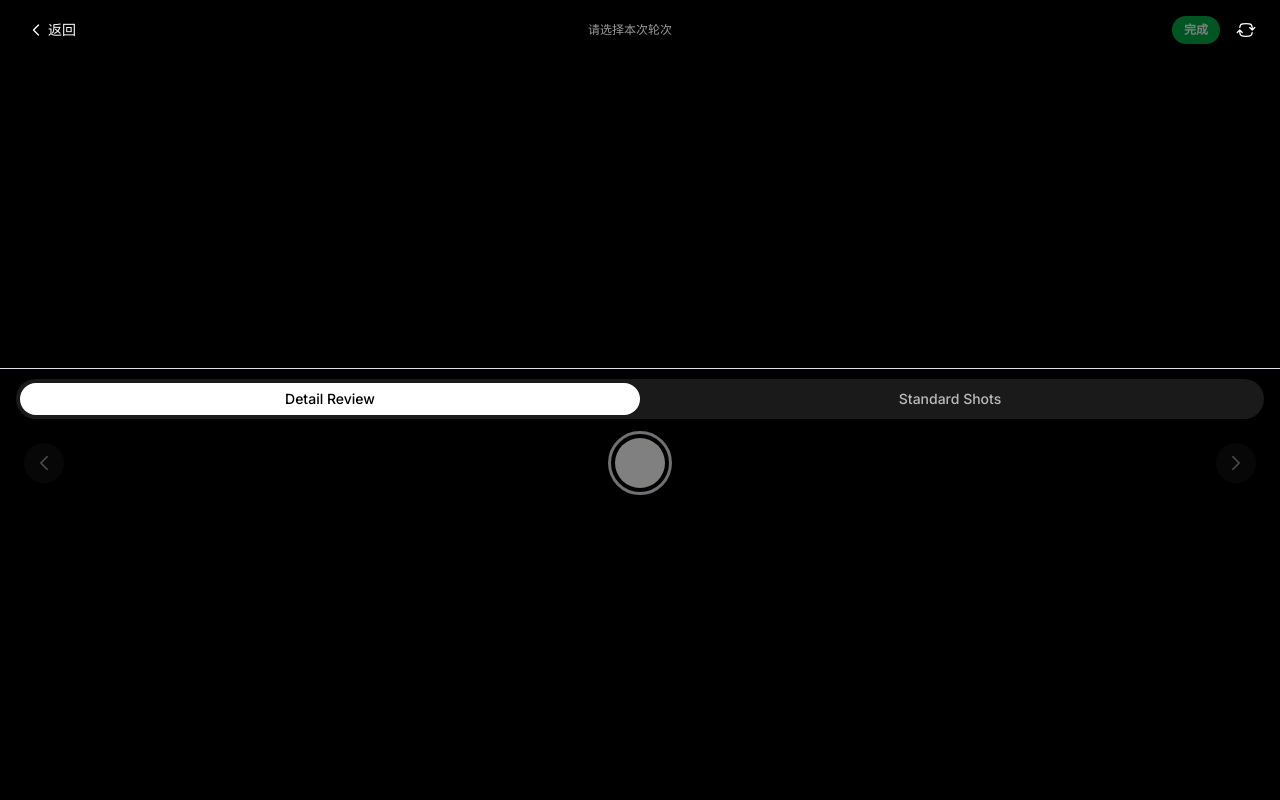
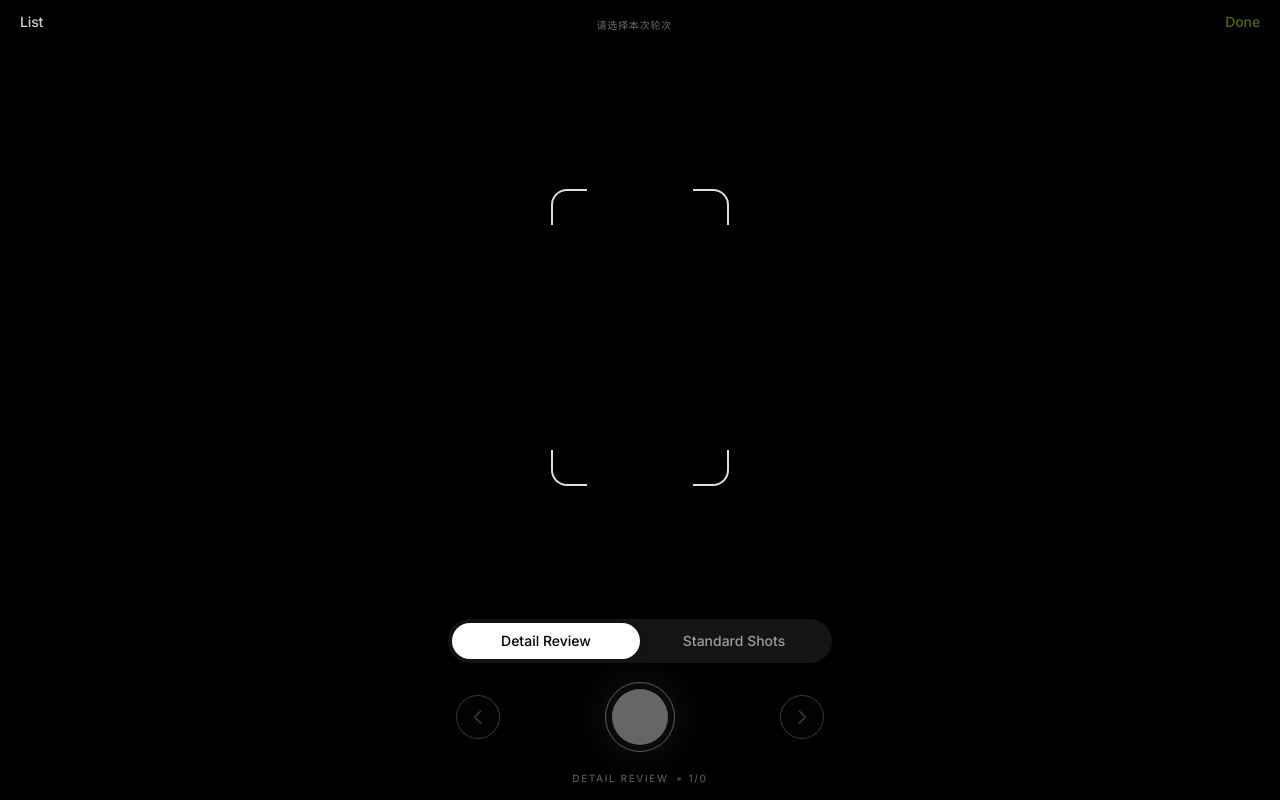
Before and after one commit to zheng1754408580-arch/sku-photo-camera, a Next.js app: page /app/fitting/session in a window 1280 px wide. Built offline with nearby package versions, Linux system fonts and the light colour scheme.

Commit message:
Refine hero illustration assets

```diff
--- a/src/components/FittingSessionWorkspace.tsx
+++ b/src/components/FittingSessionWorkspace.tsx
@@ -297,50 +297,38 @@ export function FittingSessionWorkspace({
     <div className="flex h-[100dvh] flex-col overflow-hidden bg-black text-white">
       <canvas ref={canvasRef} className="hidden" />
 
-      <div className="absolute inset-x-0 top-0 z-20 bg-gradient-to-b from-black/80 to-transparent pb-8 pt-[env(safe-area-inset-top)]">
-        <div className="flex items-center px-4 pt-3">
+      <div className="absolute inset-x-0 top-0 z-30 bg-gradient-to-b from-black via-black/92 to-transparent pb-8 pt-[env(safe-area-inset-top)]">
+        <div className="flex items-start px-5 pt-3">
           <button
             type="button"
             onClick={() => router.push(backPath)}
-            className="flex items-center gap-1 rounded-full bg-black/40 px-3 py-1.5 text-sm font-medium text-white backdrop-blur-sm"
+            className="text-sm font-medium tracking-[-0.01em] text-white/82 transition hover:text-white"
           >
-            <svg className="h-4 w-4" fill="none" viewBox="0 0 24 24" strokeWidth={2} stroke="currentColor">
-              <path strokeLinecap="round" strokeLinejoin="round" d="M15.75 19.5 8.25 12l7.5-7.5" />
-            </svg>
-            返回
+            List
           </button>
-          <div className="flex-1 px-3 text-center">
-            <p className="text-sm font-semibold">{session?.styleNo ?? selectedSku}</p>
-            <p className="text-xs text-white/60">
+          <div className="flex-1 px-3 pt-0.5 text-center">
+            <p className="text-[11px] font-semibold uppercase tracking-[0.16em] text-white/92">
+              {session?.styleNo ?? selectedSku}
+            </p>
+            <p className="mt-1 text-[10px] font-medium tracking-[0.08em] text-white/42">
               {session
-                ? `${FITTING_ROUND_LABELS[session.fittingRound]} · ${session.photos.length} 张照片`
+                ? `${FITTING_ROUND_LABELS[session.fittingRound]} · ${session.photos.length} PHOTOS`
                 : "请选择本次轮次"}
             </p>
           </div>
-          <div className="flex items-center gap-2">
           <button
             type="button"
             onClick={handleCompleteSession}
             disabled={!session}
-              className="rounded-full bg-green-500/85 px-3 py-1.5 text-xs font-semibold text-white backdrop-blur-sm disabled:opacity-50"
+            className="text-sm font-medium tracking-[-0.01em] text-[#C8FF3D] transition hover:text-[#E5FF8A] disabled:opacity-40"
           >
-              完成
-            </button>
-            <button
-              type="button"
-              onClick={() => setFacingMode((prev) => (prev === "environment" ? "user" : "environment"))}
-              className="rounded-full bg-black/40 p-2 text-white backdrop-blur-sm"
-              disabled={!session}
-            >
-              <svg className="h-5 w-5" fill="none" viewBox="0 0 24 24" strokeWidth={1.5} stroke="currentColor">
-                <path strokeLinecap="round" strokeLinejoin="round" d="M19.5 12c0-1.232-.046-2.453-.138-3.662a4.006 4.006 0 0 0-3.7-3.7 48.678 48.678 0 0 0-7.324 0 4.006 4.006 0 0 0-3.7 3.7c-.017.22-.032.441-.046.662M19.5 12l3-3m-3 3-3-3m-12 3c0 1.232.046 2.453.138 3.662a4.006 4.006 0 0 0 3.7 3.7 48.656 48.656 0 0 0 7.324 0 4.006 4.006 0 0 0 3.7-3.7c.017-.22.032-.441.046-.662M4.5 12l3 3m-3-3-3 3" />
-              </svg>
+            Done
           </button>
         </div>
       </div>
-      </div>
 
-      <div className="relative h-[39dvh] min-h-[220px] flex-none overflow-hidden sm:h-[46dvh]">
+      <div className="relative flex min-h-0 flex-1 items-center justify-center overflow-hidden px-4 pt-16">
+        <div className="relative w-full max-w-[246px] overflow-hidden rounded-[2rem] bg-black shadow-[0_32px_80px_rgba(0,0,0,0.55)] aspect-[9/16]">
           {session && status === "ready" && (
             <video
               ref={videoRef}
@@ -351,54 +339,61 @@ export function FittingSessionWorkspace({
             />
           )}
           {session && status === "loading" && (
-          <div className="flex h-full items-center justify-center">
-            <div className="h-8 w-8 animate-spin rounded-full border-2 border-gray-600 border-t-white" />
+            <div className="flex h-full items-center justify-center bg-black">
+              <div className="h-8 w-8 animate-spin rounded-full border-2 border-white/20 border-t-white" />
             </div>
           )}
           {session && status === "no-permission" && (
-          <div className="flex h-full flex-col items-center justify-center px-8">
+            <div className="flex h-full flex-col items-center justify-center bg-black px-8">
               <p className="mb-1 text-sm font-medium text-white">需要相机权限</p>
               <p className="mb-4 text-center text-xs text-white/60">请在浏览器设置中允许使用相机</p>
               <button
                 type="button"
                 onClick={() => startCamera(facingMode)}
-              className="rounded-lg bg-white/10 px-4 py-2 text-sm text-white"
+                className="rounded-pill border border-white/20 bg-white/8 px-4 py-2 text-sm text-white"
               >
                 重试
               </button>
             </div>
           )}
           {session && status === "no-camera" && (
-          <div className="flex h-full items-center justify-center px-8 text-sm text-white">
+            <div className="flex h-full items-center justify-center bg-black px-8 text-sm text-white">
               未检测到相机
             </div>
           )}
           {session && status === "error" && (
-          <div className="flex h-full flex-col items-center justify-center px-8">
+            <div className="flex h-full flex-col items-center justify-center bg-black px-8">
               <p className="mb-3 text-sm text-white/70">相机启动失败</p>
               <button
                 type="button"
                 onClick={() => startCamera(facingMode)}
-              className="rounded-lg bg-white/10 px-4 py-2 text-sm text-white"
+                className="rounded-pill border border-white/20 bg-white/8 px-4 py-2 text-sm text-white"
               >
                 重试
               </button>
             </div>
           )}
+          <div className="pointer-events-none absolute inset-0">
+            <div className="absolute left-[14%] top-[16%] h-9 w-9 rounded-tl-[1rem] border-l-2 border-t-2 border-white/88" />
+            <div className="absolute right-[14%] top-[16%] h-9 w-9 rounded-tr-[1rem] border-r-2 border-t-2 border-white/88" />
+            <div className="absolute bottom-[16%] left-[14%] h-9 w-9 rounded-bl-[1rem] border-b-2 border-l-2 border-white/88" />
+            <div className="absolute bottom-[16%] right-[14%] h-9 w-9 rounded-br-[1rem] border-b-2 border-r-2 border-white/88" />
+          </div>
           {session && flash && <div className="absolute inset-0 z-10 bg-white" />}
         </div>
+      </div>
 
-      <div className="flex min-h-0 flex-1 flex-col border-t border-white/10 bg-black pb-[env(safe-area-inset-bottom)]">
-        <div className="px-4 pt-2.5">
-          <div className="flex rounded-full bg-white/10 p-1">
+      <div className="relative flex-none bg-black px-4 pb-[calc(env(safe-area-inset-bottom)+14px)] pt-2">
+        <div className="mx-auto max-w-sm">
+          <div className="mb-3 flex rounded-full bg-white/8 p-1">
             <button
               type="button"
               onClick={() => {
                 setTab("detail");
                 setError("");
               }}
-              className={`flex-1 rounded-full px-3 py-1.5 text-sm font-medium transition ${
-                tab === "detail" ? "bg-white text-black" : "text-white/70"
+              className={`flex-1 rounded-full px-3 py-2 text-sm font-medium transition ${
+                tab === "detail" ? "bg-white text-black shadow-soft" : "text-white/58"
               }`}
               disabled={!session}
             >
@@ -410,19 +405,17 @@ export function FittingSessionWorkspace({
                 setTab("standard");
                 setError("");
               }}
-              className={`flex-1 rounded-full px-3 py-1.5 text-sm font-medium transition ${
-                tab === "standard" ? "bg-white text-black" : "text-white/70"
+              className={`flex-1 rounded-full px-3 py-2 text-sm font-medium transition ${
+                tab === "standard" ? "bg-white text-black shadow-soft" : "text-white/58"
               }`}
               disabled={!session}
             >
               Standard Shots
             </button>
           </div>
-        </div>
 
           {session && tab === "standard" && (
-          <div className="px-4 pt-2.5">
-            <div className="grid grid-cols-3 gap-2">
+            <div className="mb-3 grid grid-cols-3 gap-2">
               {STANDARD_SHOT_TYPES.map((type) => {
                 const done = standardStatus[type];
                 return (
@@ -430,101 +423,122 @@ export function FittingSessionWorkspace({
                     key={type}
                     type="button"
                     onClick={() => setCurrentShotType(type)}
-                    className={`rounded-xl border px-3 py-2.5 text-sm transition ${
+                    className={`rounded-[1.1rem] px-3 py-2.5 text-left transition ${
                       currentShotType === type
-                        ? "border-blue-400 bg-blue-500/20 text-white"
-                        : "border-white/10 bg-white/5 text-white/80"
+                        ? "bg-white text-black shadow-soft"
+                        : done
+                          ? "bg-[#112208] text-[#C8FF3D]"
+                          : "bg-white/6 text-white/68"
                     }`}
                   >
-                    <div className="font-medium">{PHOTO_TYPE_LABELS[type]}</div>
-                    <div className={`mt-1 text-xs ${done ? "text-green-300" : "text-white/50"}`}>
-                      {done ? "已完成" : "待拍摄"}
+                    <div className="text-sm font-semibold">{PHOTO_TYPE_LABELS[type]}</div>
+                    <div className="mt-0.5 text-[10px] uppercase tracking-[0.1em]">
+                      {done ? "DONE" : "OPEN"}
                     </div>
                   </button>
                 );
               })}
             </div>
-            <p className="mt-1.5 text-[11px] text-white/50">
-              请完成 Front / Side / Back 拍摄后再完成本次 Session。
-            </p>
-          </div>
           )}
 
-        {(error || notice) && (
-          <div className="px-4 pt-2.5">
           {error && (
-              <div className="rounded-xl border border-red-500/30 bg-red-500/10 px-4 py-2.5 text-sm text-red-100">
+            <div className="mb-3 rounded-[1.2rem] border border-[#C8FF3D]/30 bg-[#10160A] px-4 py-3 text-sm text-[#E8FFC3]">
               {error}
-              </div>
-            )}
-            {!error && notice && (
-              <div className="rounded-xl border border-green-500/30 bg-green-500/10 px-4 py-2.5 text-sm text-green-100">
-                {notice}
-              </div>
-            )}
             </div>
           )}
 
           {session && activePhotos.length > 0 && (
-          <div ref={galleryRef} className="flex gap-2.5 overflow-x-auto px-4 py-2.5">
+            <div
+              ref={galleryRef}
+              className="mb-4 flex gap-2.5 overflow-x-auto pb-1"
+            >
               {activePhotos.map((photo) => (
-              <div key={photo.id} className="w-28 flex-shrink-0 overflow-hidden rounded-2xl bg-white/10">
-                <img src={photo.uri} alt={photo.fileName} className="h-20 w-full object-cover" />
-                <div className="space-y-1 px-2 py-2">
-                  <p className="truncate text-[11px] text-white/80">{photo.fileName}</p>
-                  <div className="flex gap-1">
+                <div
+                  key={photo.id}
+                  className="group relative w-[88px] flex-shrink-0 overflow-hidden rounded-[1.25rem] bg-[#0E0E0E] shadow-[0_18px_36px_rgba(0,0,0,0.34)]"
+                >
+                  <img
+                    src={photo.uri}
+                    alt={photo.fileName}
+                    className="h-[118px] w-full object-cover"
+                  />
+                  <div className="pointer-events-none absolute inset-x-0 bottom-0 h-14 bg-gradient-to-t from-black/92 to-transparent" />
+                  <p className="absolute bottom-2 left-2 right-2 truncate text-[10px] font-medium text-white/82">
+                    {photo.fileName}
+                  </p>
+                  <div className="absolute right-2 top-2 flex gap-1.5 opacity-100 transition md:opacity-0 md:group-hover:opacity-100 md:group-focus-within:opacity-100">
                     {photo.photoType === "detail" && (
                       <button
                         type="button"
                         onClick={() => setAnnotatingPhotoId(photo.id)}
-                        className="flex-1 rounded-lg bg-blue-500 px-2 py-1 text-[10px] font-medium text-white"
+                        className="flex h-7 w-7 items-center justify-center rounded-full bg-black/58 text-white backdrop-blur-md"
+                        aria-label={photo.isAnnotated ? "继续批注" : "添加批注"}
                       >
-                        {photo.isAnnotated ? "继续批注" : "添加批注"}
+                        <svg className="h-3.5 w-3.5" fill="none" viewBox="0 0 24 24" strokeWidth={2} stroke="currentColor">
+                          <path strokeLinecap="round" strokeLinejoin="round" d="M16.862 4.487a2.1 2.1 0 1 1 2.97 2.97L8.25 19.04l-4.5 1.125 1.125-4.5L16.862 4.487Z" />
+                        </svg>
                       </button>
                     )}
                     <button
                       type="button"
                       onClick={() => handleDelete(photo.id)}
-                      className="rounded-lg bg-white/15 px-2 py-1 text-[10px] text-white/80"
+                      className="flex h-7 w-7 items-center justify-center rounded-full bg-black/58 text-white/88 backdrop-blur-md"
+                      aria-label="删除"
                     >
-                      删除
+                      <svg className="h-3.5 w-3.5" fill="none" viewBox="0 0 24 24" strokeWidth={2} stroke="currentColor">
+                        <path strokeLinecap="round" strokeLinejoin="round" d="m14.74 9-.346 9m-4.788 0L9.26 9m9.968-3.21c.342.052.682.107 1.022.166m-1.022-.165L18.16 19.673a2.25 2.25 0 0 1-2.244 2.077H8.084a2.25 2.25 0 0 1-2.244-2.077L4.772 5.79m14.456 0a48.108 48.108 0 0 0-3.478-.397m-12 .562c.34-.059.68-.114 1.022-.165m0 0a48.11 48.11 0 0 1 3.478-.397m7.5 0v-.916c0-1.18-.91-2.164-2.09-2.201a51.964 51.964 0 0 0-3.32 0c-1.18.037-2.09 1.022-2.09 2.201v.916m7.5 0a48.667 48.667 0 0 0-7.5 0" />
+                      </svg>
                     </button>
-                  </div>
                   </div>
                 </div>
               ))}
             </div>
           )}
 
-        <div className="flex items-center justify-between px-6 py-3">
+          <div className="flex items-center justify-between px-2">
             <button
               type="button"
               onClick={() => handleSwitchSku("prev")}
               disabled={currentIndex <= 0}
-            className="flex h-10 w-10 items-center justify-center rounded-full bg-white/10 text-white transition disabled:opacity-30"
+              className="flex h-11 w-11 items-center justify-center rounded-full border border-white/8 bg-white/[0.04] text-white/88 transition hover:bg-white/[0.08] disabled:opacity-25"
+              aria-label="上一款"
             >
-            <svg className="h-5 w-5" fill="none" viewBox="0 0 24 24" strokeWidth={2} stroke="currentColor">
-              <path strokeLinecap="round" strokeLinejoin="round" d="M15.75 19.5 8.25 12l7.5-7.5" />
+              <svg className="h-5 w-5" fill="none" viewBox="0 0 24 24" strokeWidth={1.8} stroke="currentColor">
+                <path strokeLinecap="round" strokeLinejoin="round" d="M15.25 19.25 8 12l7.25-7.25" />
               </svg>
             </button>
+
             <button
               type="button"
               onClick={handleCapture}
               disabled={!session || status !== "ready" || capturing}
-            className="flex h-[64px] w-[64px] items-center justify-center rounded-full border-[3px] border-white transition active:scale-95 disabled:opacity-50"
+              className="relative flex h-[84px] w-[84px] items-center justify-center rounded-full bg-white/6 shadow-[0_0_30px_rgba(255,255,255,0.14)] transition active:scale-95 disabled:opacity-40"
+              aria-label="拍照"
             >
-            <div className="h-[50px] w-[50px] rounded-full bg-white transition active:bg-gray-200" />
+              <span className="absolute inset-[7px] rounded-full border border-white/28" />
+              <span className="h-[56px] w-[56px] rounded-full bg-white shadow-[0_0_20px_rgba(255,255,255,0.16)]" />
             </button>
+
             <button
               type="button"
               onClick={() => handleSwitchSku("next")}
               disabled={currentIndex >= skuList.length - 1}
-            className="flex h-10 w-10 items-center justify-center rounded-full bg-white/10 text-white transition disabled:opacity-30"
+              className="flex h-11 w-11 items-center justify-center rounded-full border border-white/8 bg-white/[0.04] text-white/88 transition hover:bg-white/[0.08] disabled:opacity-25"
+              aria-label="下一款"
             >
-            <svg className="h-5 w-5" fill="none" viewBox="0 0 24 24" strokeWidth={2} stroke="currentColor">
-              <path strokeLinecap="round" strokeLinejoin="round" d="m8.25 4.5 7.5 7.5-7.5 7.5" />
+              <svg className="h-5 w-5" fill="none" viewBox="0 0 24 24" strokeWidth={1.8} stroke="currentColor">
+                <path strokeLinecap="round" strokeLinejoin="round" d="m8.75 4.75 7.25 7.25-7.25 7.25" />
               </svg>
             </button>
+          </div>
+
+          <div className="mt-3 flex items-center justify-center gap-2 text-[10px] font-medium uppercase tracking-[0.16em] text-white/34">
+            <span>{tab === "detail" ? "Detail Review" : PHOTO_TYPE_LABELS[currentShotType]}</span>
+            <span className="h-1 w-1 rounded-full bg-white/22" />
+            <span>
+              {currentIndex + 1}/{skuList.length}
+            </span>
+          </div>
         </div>
       </div>
 
```
Lines whose indentation alone changed are shown as unchanged.
